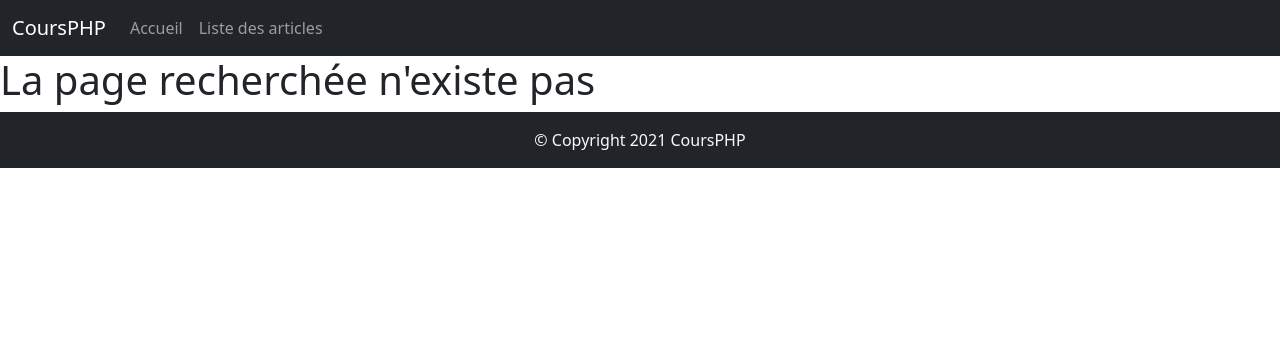
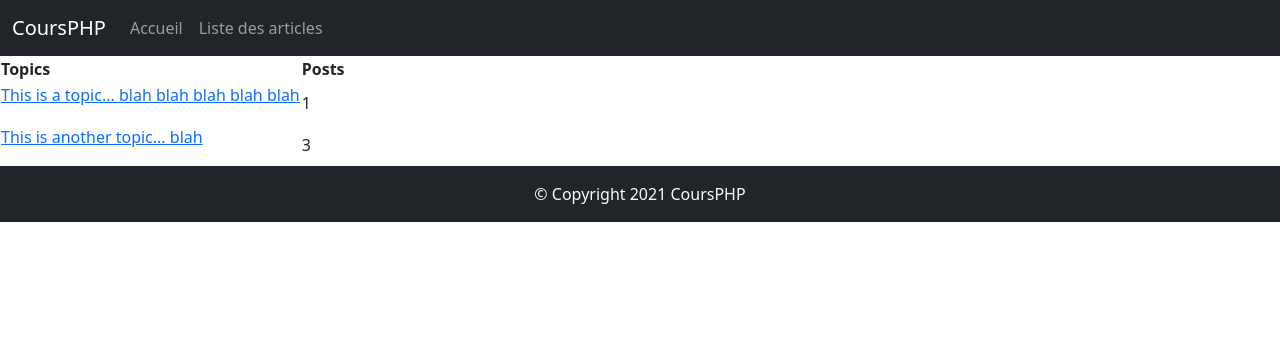
Before and after one commit to AzPogoDev/php_forum, a PHP site: page /index.php?page=forum in a window 1280 px wide. Shown: the top 356 px of the page. Run offline with PHP 8.4, Linux system fonts and the light colour scheme.

Commit message:
Adding Forum page

```diff
--- a/index.php
+++ b/index.php
@@ -6,9 +6,13 @@ require_once dirname(__FILE__) . '/includes/top.inc.php';
 
 if (isset($_GET['page'])) {
     $pageFilename = dirname(__FILE__) . '/pages/' . $_GET['page'] . '.content.php';
+    $pageFilenameForum = dirname(__FILE__) . '/pages/forum/' . $_GET['page'] . '.content.php';
 
     if (file_exists($pageFilename)) {
         require_once $pageFilename;
+
+    } elseif (file_exists($pageFilenameForum)) {
+        require_once $pageFilenameForum;
     } else {
         require_once dirname(__FILE__) . '/pages/404.content.php';
     }
--- /dev/null
+++ b/pages/forum/forum.content.php
@@ -0,0 +1,31 @@
+
+<div class="wrapper">
+
+    <table>
+
+
+        <tr>
+            <th class="" style="text-align: left;"> Topics </th>
+            <th class="forum-topics-col-views"> Posts </th>
+
+        </tr>
+
+        <tr class="forum-topicview-row">
+            <td class=""> <a href="#"><p>This is a topic... blah blah blah blah blah </p></a> </td>
+            <td class="forum-topics-col-views"> 1 </td>
+
+        </tr>
+
+        <tr class="forum-topicview-row">
+            <td class=""> <a href="#"><p>This is another topic... blah </p></a> </td>
+            <td class="forum-topics-col-views"> 3 </td>
+
+
+        </tr>
+
+
+
+    </table>
+
+
+</div>
```
